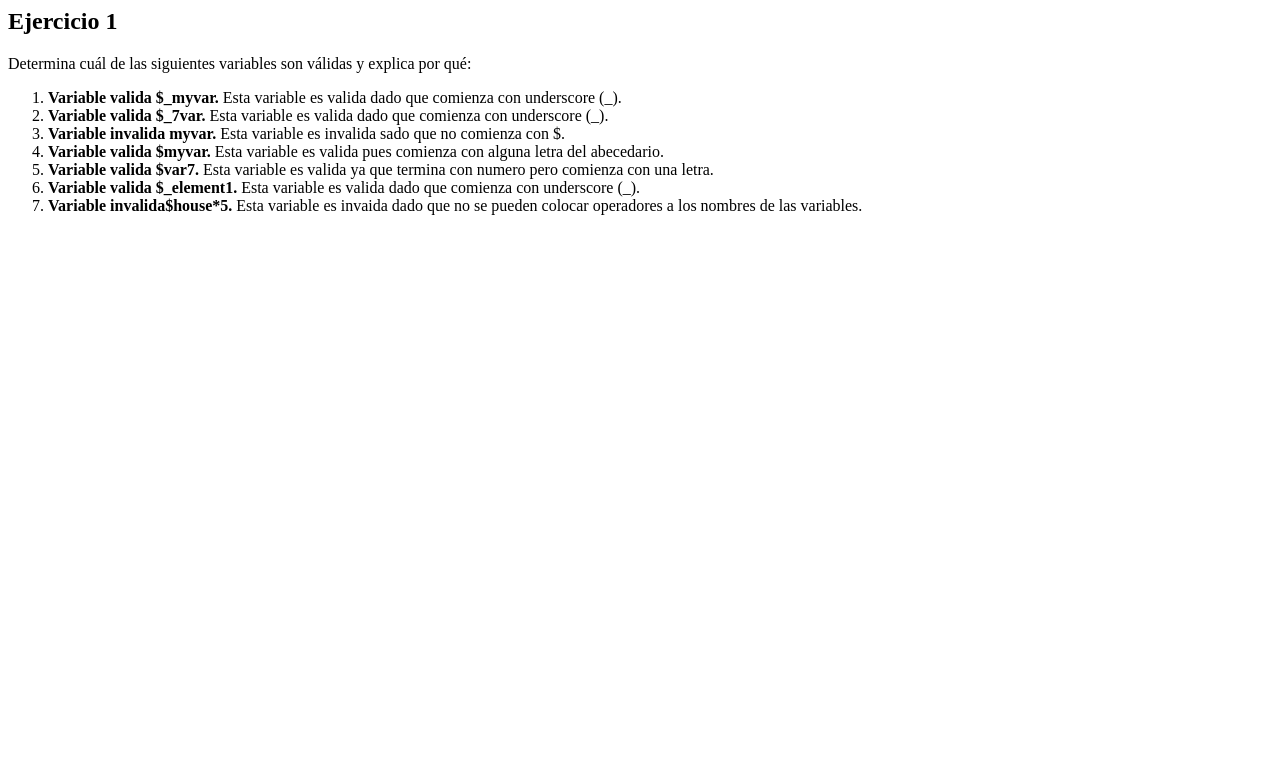
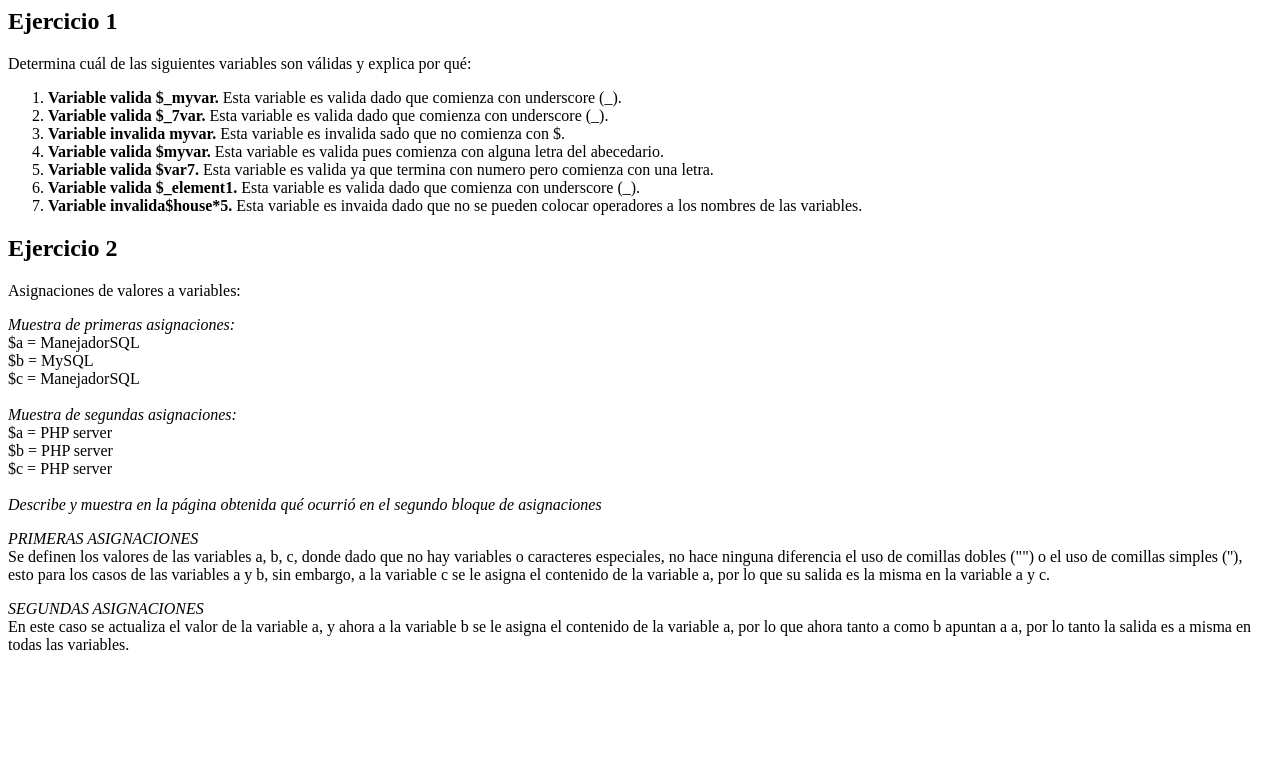
Before and after one commit to Ivonneperezf/tecweb, a PHP site: page / in a window 1280 px wide. Shown: the top 783 px of the page. Run offline with PHP 8.4, Linux system fonts and the light colour scheme.

Commit message:
Se reaizo el ejercicio 2

```diff
--- a/practicas/p05/index.php
+++ b/practicas/p05/index.php
@@ -34,6 +34,39 @@
         unset($_element1);
 
 
+        //EJERCICIO 2------------------------------------------------------------------------------
+        echo "<h2>Ejercicio 2</h2><p>Asignaciones de valores a variables:</p>";
+
+        $a = "ManejadorSQL";
+        $b = 'MySQL';
+        $c = &$a;
+
+        echo "<i>Muestra de primeras asignaciones:</i><br>";
+        echo '$a = '."$a"."<br>";
+        echo '$b = '."$b"."<br>";
+        echo '$c = '."$c"."<br><br>";
+
+        $a = "PHP server";
+        $b = &$a;
+        echo "<i>Muestra de segundas asignaciones:</i><br>";
+        echo '$a = '."$a"."<br>";
+        echo '$b = '."$b"."<br>";
+        echo '$c = '."$c"."<br><br>";
+
+        echo "<i>Describe y muestra en la página obtenida qué ocurrió en el segundo
+        bloque de asignaciones</i><br>";
+        echo '<p><i>PRIMERAS ASIGNACIONES</i><br>Se definen los valores de las variables a, b, c, donde
+        dado que no hay variables o caracteres especiales, no hace ninguna diferencia el uso de comillas
+        dobles ("") o el uso de comillas simples'." ('')".", esto para los casos de las variables a y b, sin embargo,
+        a la variable c se le asigna el contenido de la variable a, por lo que su salida es la misma en la variable a y c.</p>";
+
+        echo "<p><i>SEGUNDAS ASIGNACIONES</i><br>En este caso se actualiza el valor de la variable a, y ahora
+        a la variable b se le asigna el contenido de la variable a, por lo que ahora tanto a como b apuntan a a,
+         por lo tanto la salida es a misma en todas las variables.</p>";
+
+        unset($a);
+        unset($b);
+        unset($c);
         ?>
     </body>
 </html>
```
